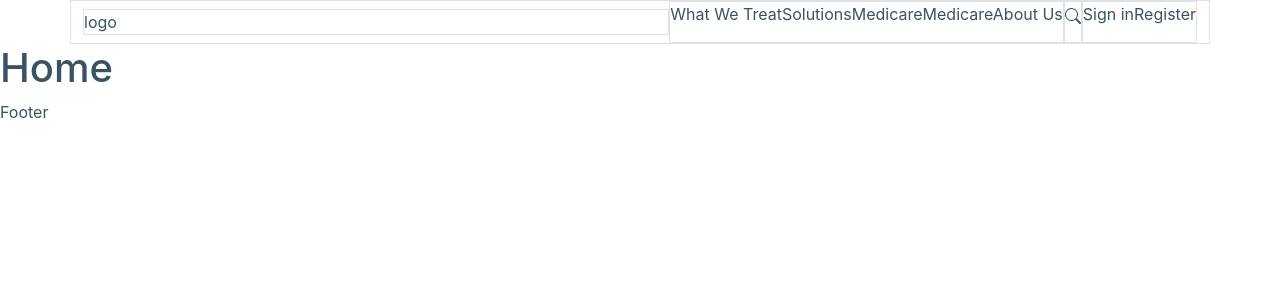
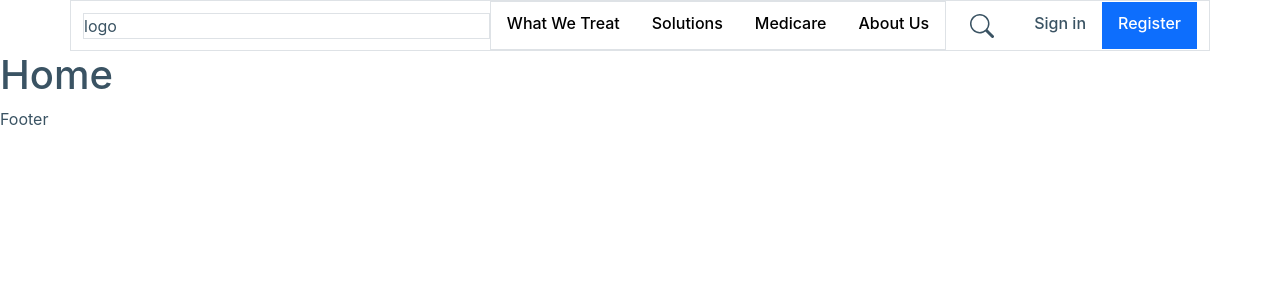
Before and after one commit to aboongm/booking-doctor-app, a React (Vite) app in the folder frontend/: page / in a window 1280 px wide. Shown: the top 300 px of the page. Built offline with nearby package versions, Linux system fonts and the light colour scheme.

Commit message:
Add some styling on the header

```diff
--- a/frontend/src/Components/Layout/Header.jsx
+++ b/frontend/src/Components/Layout/Header.jsx
@@ -19,7 +19,7 @@ const Header = () => {
   const content = (
     <div className="container mx-auto border bg-gray d-flex align-items-center justify-content-center">
       <div className="border flex-grow-1">logo</div>
-      <div className="d-flex align-center justify-content-between">
+      <div className="d-flex align-items-center justify-content-between">
         <div>
           <form
             className="search-form  d-none mr-lg d-flex align-items-center justify-content-center"
@@ -46,17 +46,20 @@ const Header = () => {
             </div>
           </form>
         </div>
-        <div className="border d-flex " id="navLinks">
-          <p>What We Treat</p>
-          <p>Solutions</p>
-          <p>Medicare</p>
-          <p>MedicareAbout Us</p>
+        <div
+          className="border d-flex align-items-center text-black"
+          id="navLinks"
+        >
+          <p className="mx-0 mb-0 mt-1 px-3 pt-2 pb-3 h6">What We Treat</p>
+          <p className="mx-0 mb-0 mt-1 px-3 pt-2 pb-3 h6">Solutions</p>
+          <p className="mx-0 mb-0 mt-1 px-3 pt-2 pb-3 h6">Medicare</p>
+          <p className="mx-0 mb-0 mt-1 px-3 pt-2 pb-3 h6">About Us</p>
         </div>
-        <div className="border" id="searchIcon" onClick={handleSearchIcon}>
+        <div className="px-4" id="searchIcon" onClick={handleSearchIcon}>
           <svg
             xmlns="http://www.w3.org/2000/svg"
-            width="16"
-            height="16"
+            width="24"
+            height="24"
             fill="currentColor"
             class="bi bi-search"
             viewBox="0 0 16 16"
--- a/frontend/src/Components/Layout/Nav/NavBar.jsx
+++ b/frontend/src/Components/Layout/Nav/NavBar.jsx
@@ -11,9 +11,13 @@ function NavBar() {
     //     </ul>
     // </nav>
 
-    <div className="border d-flex align-center">
-      <p>Sign in</p>
-      <p>Register</p>
+    <div className="d-flex align-items-end justify-content-center">
+      <p className="mx-0 mb-0 mt-1 px-3 pt-2 pb-3 h6">Sign in</p>
+      <div className="m-0 p-0 bg-primary">
+        <p className="mx-0 mb-0 mt-1 px-3 pt-2 pb-3 h6 text-white font-bold">
+          Register
+        </p>
+      </div>
     </div>
   );
 }
```
